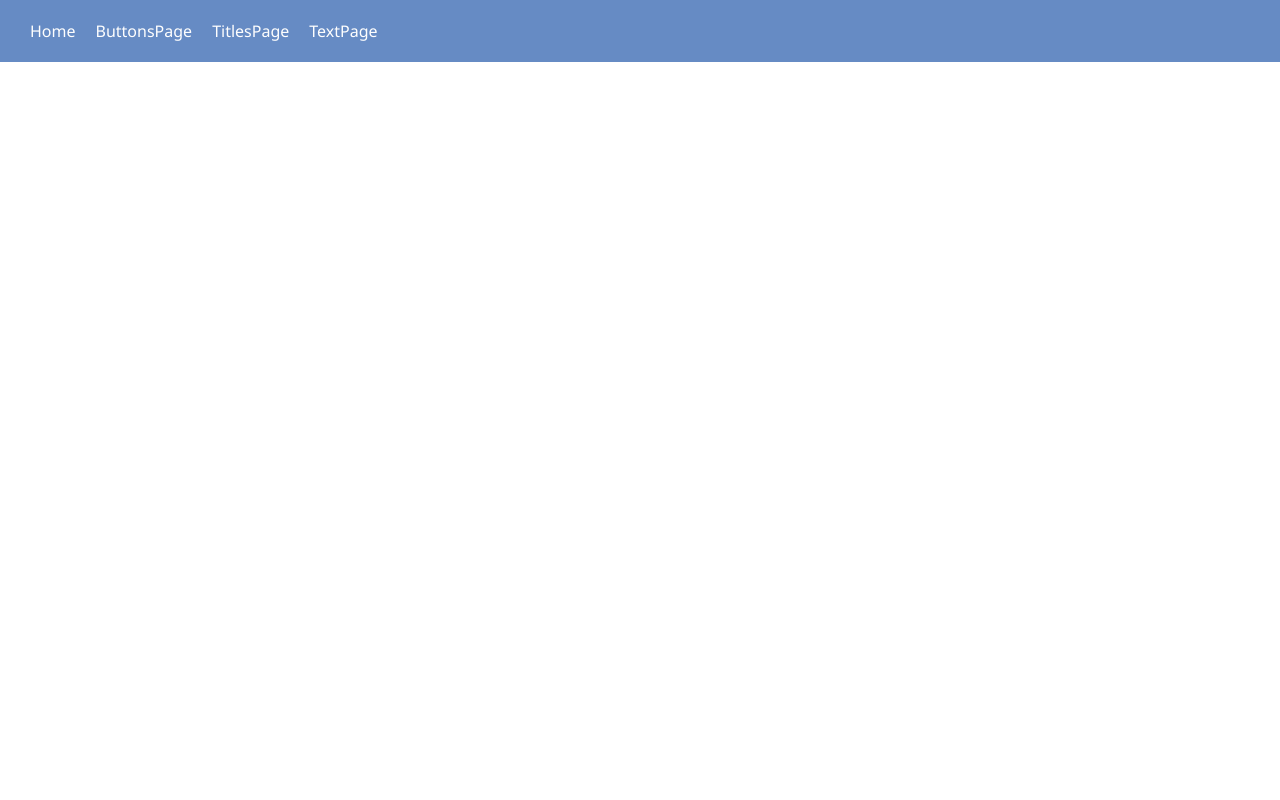
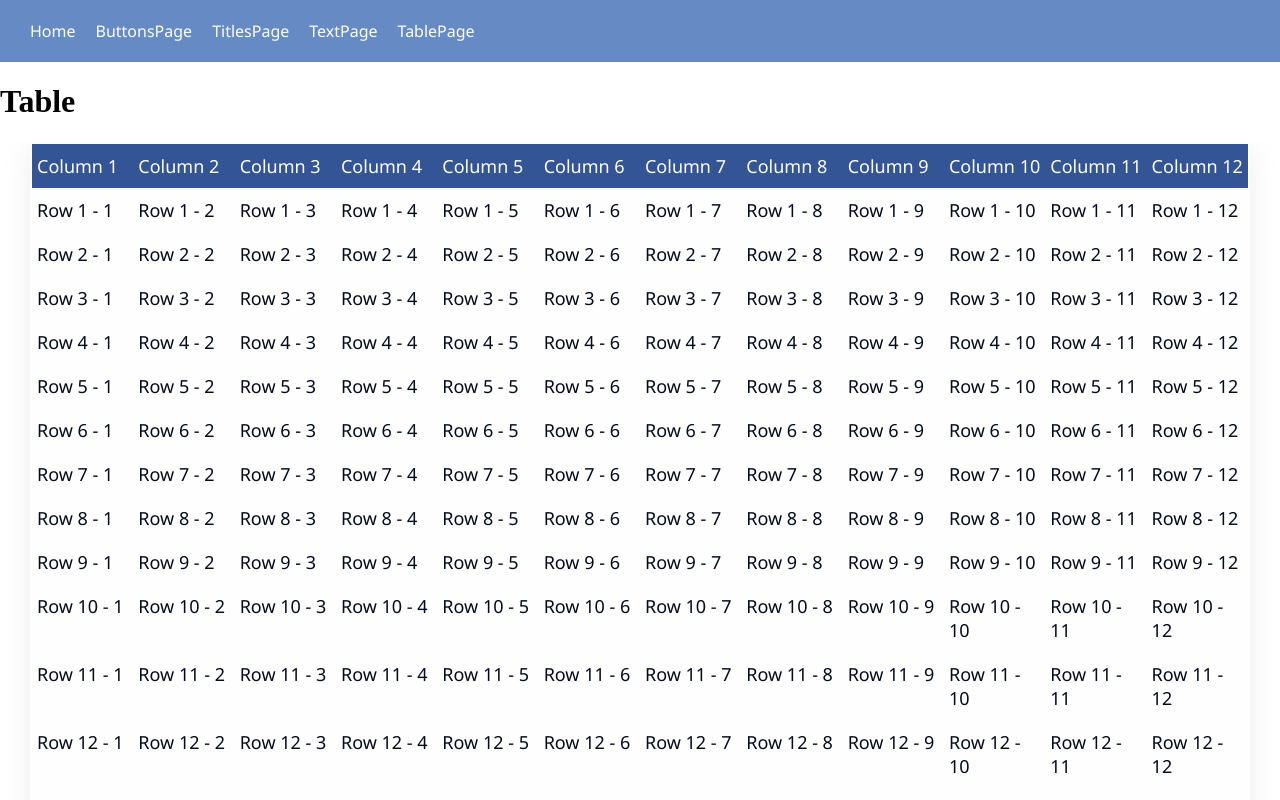
Before and after one commit to yc62897441/react_design_system, a React (Create React App) app: page /TablePage in a window 1280 px wide. Shown: the top 800 px of the page. Built offline with nearby package versions, Linux system fonts and the light colour scheme; a web font is replaced by a local one.

Commit message:
建立 Table

```diff
--- a/src/App.js
+++ b/src/App.js
@@ -4,6 +4,7 @@ import HomePage from './containers/HomePage.jsx'
 import ButtonsPage from './containers/ButtonsPage.jsx'
 import TitlesPage from './containers/TitlesPage.jsx'
 import TextPage from './containers/TextPage.jsx'
+import TablePage from './containers/TablePage.jsx'
 import Header from './components/Header.jsx'
 
 import './index.css'
@@ -17,6 +18,7 @@ function App() {
                 <Route path="/ButtonsPage" element={<ButtonsPage />} />
                 <Route path="/TitlesPage" element={<TitlesPage />} />
                 <Route path="/TextPage" element={<TextPage />} />
+                <Route path="/TablePage" element={<TablePage />} />
             </Routes>
         </BrowserRouter>
     )
--- a/src/components/Header.jsx
+++ b/src/components/Header.jsx
@@ -43,6 +43,10 @@ const linkList = [
         title: 'TextPage',
         url: '/TextPage',
     },
+    {
+        title: 'TablePage',
+        url: '/TablePage',
+    },
 ]
 
 function Header() {
--- /dev/null
+++ b/src/components/miniComponents/TableComponents.jsx
@@ -0,0 +1,57 @@
+import styled from 'styled-components'
+import colorList from '../../config/css/color'
+import fontFamilyList from '../../config/css/fontFamily'
+import fontSizeAndWeightList from '../../config/css/fontSizeAndWeight'
+
+const Table = styled.table`
+    width: 100%;
+    padding: 0;
+    margin: 0;
+    box-shadow: rgba(149, 157, 165, 0.2) 0px 8px 24px;
+
+    font-size: ${({ fontSize }) => (fontSize ? fontSize : fontSizeAndWeightList.small.fontSize)};
+    font-weight: ${({ fontWeight }) => (fontWeight ? fontWeight : fontSizeAndWeightList.small.fontWeight)};
+    font-family: ${({ fontFamily }) => (fontFamily ? fontFamily : fontFamilyList.NotoSans)};
+
+    @media (min-width: 576px) {
+        font-size: ${({ fontSize }) => (fontSize ? fontSize : fontSizeAndWeightList.medium.fontSize)};
+        font-weight: ${({ fontWeight }) => (fontWeight ? fontWeight : fontSizeAndWeightList.medium.fontWeight)};
+    }
+
+    @media (min-width: 992px) {
+        font-size: ${({ fontSize }) => (fontSize ? fontSize : fontSizeAndWeightList.large.fontSize)};
+        font-weight: ${({ fontWeight }) => (fontWeight ? fontWeight : fontSizeAndWeightList.large.fontWeight)};
+    }
+`
+
+const THead = styled.div`
+    background-color: ${({ backgroundColor }) => (backgroundColor ? backgroundColor : colorList.secondaryColorDarked)};
+    color: ${({ color }) => (color ? color : colorList.mainColor)};
+`
+
+const Tbody = styled.div`
+    background-color: ${({ backgroundColor }) => (backgroundColor ? backgroundColor : colorList.mainColor)};
+    color: ${({ color }) => (color ? color : colorList.contrastingColor)};
+`
+
+const THeadTr = styled.div`
+    display: flex;
+    flex-direction: row;
+    padding: 10px 0;
+`
+
+const Tr = styled(THeadTr)`
+    :hover {
+        background-color: ${({ backgroundColor }) => (backgroundColor ? backgroundColor : colorList.secondaryColorLighted)};
+        color: ${({ color }) => (color ? color : colorList.contrastingColor)};
+    }
+`
+
+const TCell = styled.div`
+    width: 100%;
+    margin: 0;
+    padding: 0 5px;
+    outline: none;
+`
+
+export { Table, THead, Tbody, THeadTr, Tr, TCell }
--- /dev/null
+++ b/src/containers/TablePage.jsx
@@ -0,0 +1,42 @@
+import styled from 'styled-components'
+import { Table, THead, Tbody, THeadTr, Tr, TCell } from '../components/miniComponents/TableComponents'
+
+const Wrapper = styled.div`
+    display: flex;
+    flex-direction: column;
+    width: 100%;
+    padding: 0 30px;
+    overflow-x: scroll;
+`
+
+function TablePage() {
+    return (
+        <div>
+            <h1>Table</h1>
+            <Wrapper>
+                <Table>
+                    <THead>
+                        <THeadTr>
+                            {Array.from({ length: 12 }, (v, i) => i).map((item, index) => (
+                                <TCell key={index}>Column {index + 1}</TCell>
+                            ))}
+                        </THeadTr>
+                    </THead>
+                    <Tbody>
+                        {Array.from({ length: 20 }, (v, i) => i).map((row, rowIndex) => (
+                            <Tr key={rowIndex}>
+                                {Array.from({ length: 12 }, (v, i) => i).map((item, index) => (
+                                    <TCell key={index}>
+                                        Row {rowIndex + 1} - {index + 1}
+                                    </TCell>
+                                ))}
+                            </Tr>
+                        ))}
+                    </Tbody>
+                </Table>
+            </Wrapper>
+        </div>
+    )
+}
+
+export default TablePage
```
